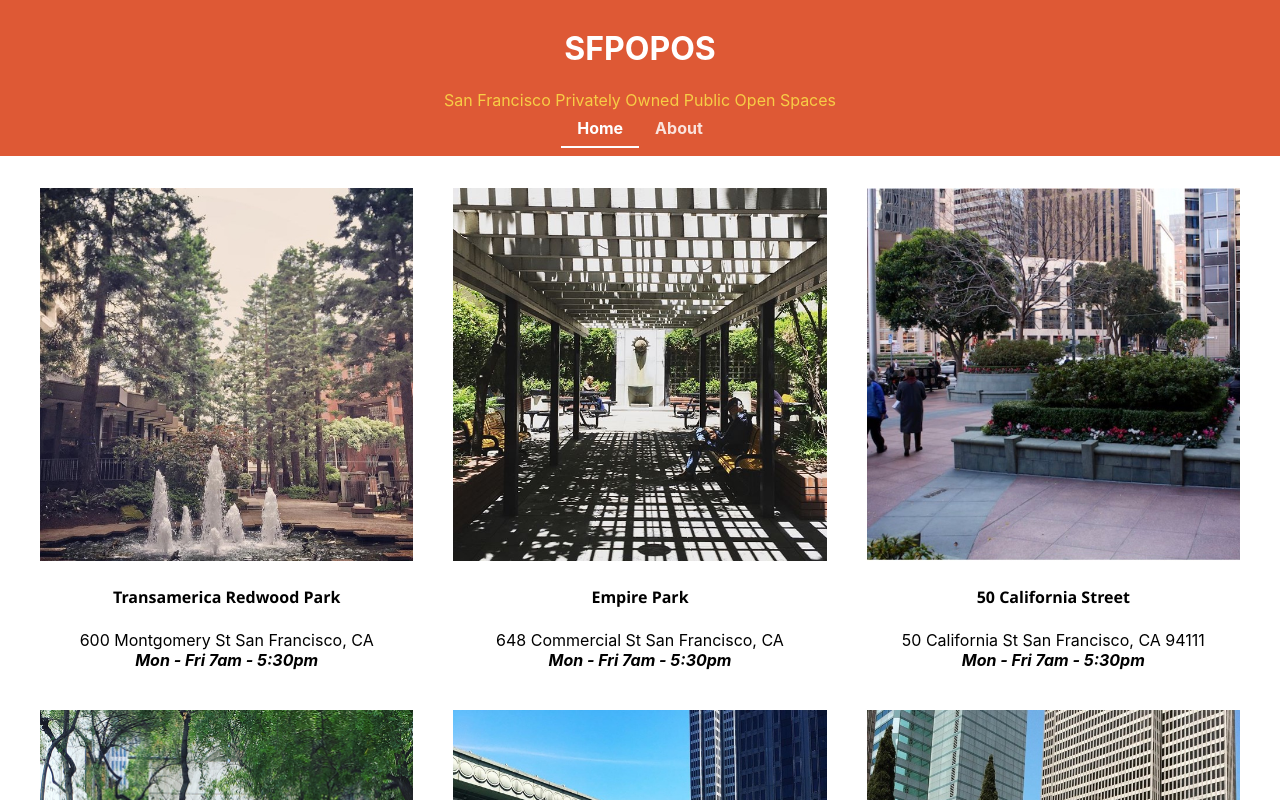
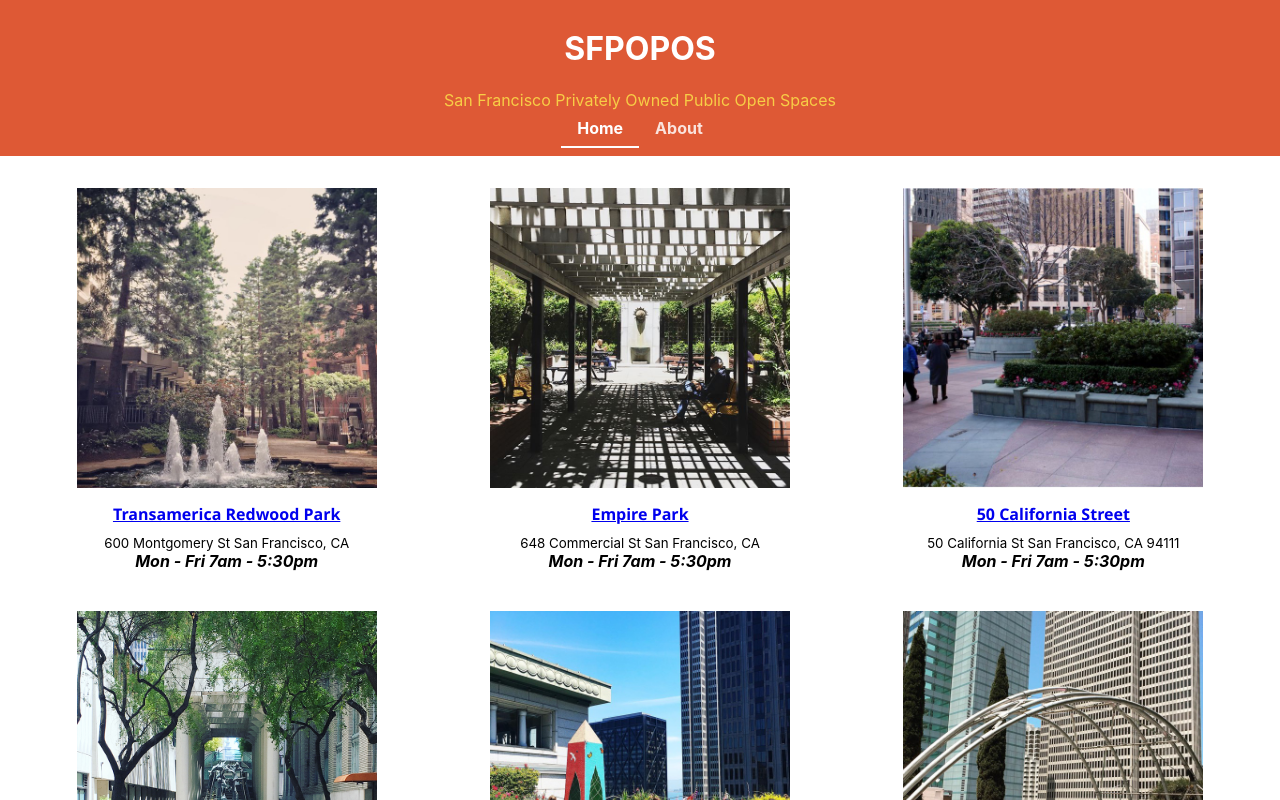
Before and after one commit to mcdott/1320-react-tutorial-sfpopos, a React (Create React App) app: page / in a window 1280 px wide. Shown: the top 800 px of the page. Built offline with nearby package versions, Linux system fonts and the light colour scheme.

Commit message:
Added Details component with routing

```diff
--- /dev/null
+++ b/src/POPOSDetails.js
@@ -0,0 +1,31 @@
+// src/POPOSDetails.js
+
+import React from "react";
+import { useParams } from "react-router";
+import data from "./sfpopos-data.json";
+
+function POPOSDetails(props) {
+  const params = useParams();
+  const { id } = params; // Location index
+  const { images, title, desc, hours, features, geo } = data[id];
+
+  return (
+    <div>
+      <div>
+        <img src={`${process.env.PUBLIC_URL}images/${images[0]}`} alt={title} />
+      </div>
+
+      <div>
+        <h1>{title}</h1>
+        <p>{desc}</p>
+        <p>{hours}</p>
+        <p>{features}</p>
+        <p>
+          {geo.lat} {geo.lon}
+        </p>
+      </div>
+    </div>
+  );
+}
+
+export default POPOSDetails;
--- a/src/POPOSList.js
+++ b/src/POPOSList.js
@@ -1,25 +1,22 @@
-import React from "react"
-import POPOSSpace from "./POPOSSpace"
-import './POPOSList.css'
-import data from './sfpopos-data.json'
+import React from "react";
+import POPOSSpace from "./POPOSSpace";
+import "./POPOSList.css";
+import data from "./sfpopos-data.json";
 
 function POPOSList() {
-  const spaces = data.map(( { title, address, hours, images } ) => {
+  const spaces = data.map(({ title, address, hours, images }, i) => {
     return (
       <POPOSSpace
+        id={i}
         key={title}
         name={title}
         address={address}
         hours={hours}
         image={images[0]}
       />
-    )
-  })
-    return (
-      <div className="POPOSList">
-        { spaces }
-      </div>
-    )
-  }
+    );
+  });
+  return <div className='POPOSList'>{spaces}</div>;
+}
 
-  export default POPOSList
+export default POPOSList;
--- a/src/POPOSSpace.css
+++ b/src/POPOSSpace.css
@@ -1,4 +1,3 @@
-
 .POPOSSpace {
   width: 100%;
   text-align: center;
@@ -15,5 +14,10 @@ font-weight: bold;
 }
 
 .POPOSName {
-font-family: 'Segoe UI', Tahoma, Geneva, Verdana, sans-serif;
+  font-family: "Segoe UI", Tahoma, Geneva, Verdana, sans-serif;
+  font-size: medium;
 }
+
+.Address {
+  font-size: smaller;
+}
--- a/src/POPOSSpace.js
+++ b/src/POPOSSpace.js
@@ -1,20 +1,26 @@
-import React from 'react'
-import './POPOSSpace.css'
+import React from "react";
+import { Link } from "react-router-dom";
+import "./POPOSSpace.css";
 
 function POPOSSpace(props) {
-    const { name, image, address, hours } = props
-    return (
-      <div className='POPOSSpace'>
-        <img src={`${process.env.PUBLIC_URL}/images/${image}`}
-          width="300"
-          height="300"
-          alt="The space"
+  const { name, image, address, hours, id } = props;
+  return (
+    <div className='POPOSSpace'>
+      <Link to={`/details/${id}`}>
+        <img
+          src={`${process.env.PUBLIC_URL}images/${image}`}
+          width='300'
+          height='300'
+          alt='The space'
         />
-        <h4 className='POPOSName'>{name}</h4>
-        <div>{address}</div>
-        <div className='hours'>{hours}</div>
-      </div>
-    )
-  }
+      </Link>
+      <h1 className='POPOSName'>
+        <Link to={`/details/${id}`}>{name}</Link>
+      </h1>
+      <div className='Address'>{address}</div>
+      <div className='hours'>{hours}</div>
+    </div>
+  );
+}
 
-export default POPOSSpace
+export default POPOSSpace;
--- a/src/index.js
+++ b/src/index.js
@@ -1,26 +1,26 @@
-import React from 'react';
-//import ReactDOM from 'react-dom/client';
-import { createRoot } from 'react-dom/client'
-import './index.css';
-import App from './App';
-import POPOSList from './POPOSList';
-import About from './About';
-import reportWebVitals from './reportWebVitals';
-import { HashRouter as Router, Routes, Route } from 'react-router-dom';
+import React from "react";
+import { createRoot } from "react-dom/client";
+import { HashRouter as Router, Routes, Route } from "react-router-dom";
+import "./index.css";
+import App from "./App";
+import POPOSList from "./POPOSList";
+import About from "./About";
+import POPOSDetails from "./POPOSDetails";
+import reportWebVitals from "./reportWebVitals";
 
-const rootElement = document.getElementById('root');
+const rootElement = document.getElementById("root");
 const root = createRoot(rootElement);
 
 root.render(
   <Router>
     <Routes>
-      <Route path="/" element={<App />}>
-        <Route path="/" element={<POPOSList />} />
-        <Route path="about" element={<About />} />
+      <Route path='/' element={<App />}>
+        <Route path='/' element={<POPOSList />} />
+        <Route path='about' element={<About />} />
+        <Route path='/details/:id' element={<POPOSDetails />} />
       </Route>
     </Routes>
   </Router>
-  //document.getElementById('root')
 );
 
 // If you want to start measuring performance in your app, pass a function
```
Lines whose indentation alone changed are shown as unchanged.
